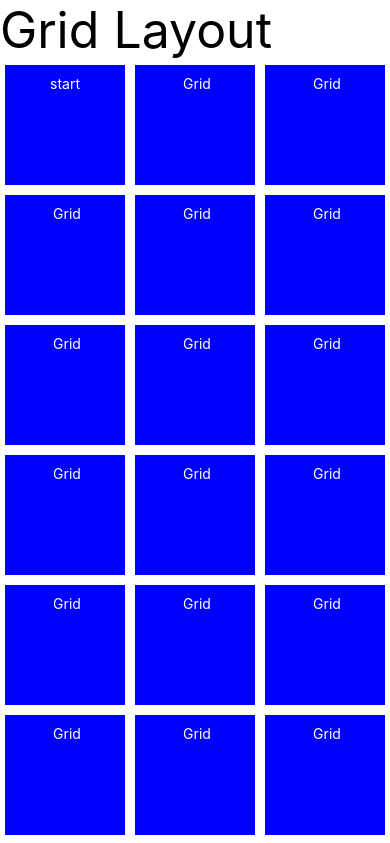
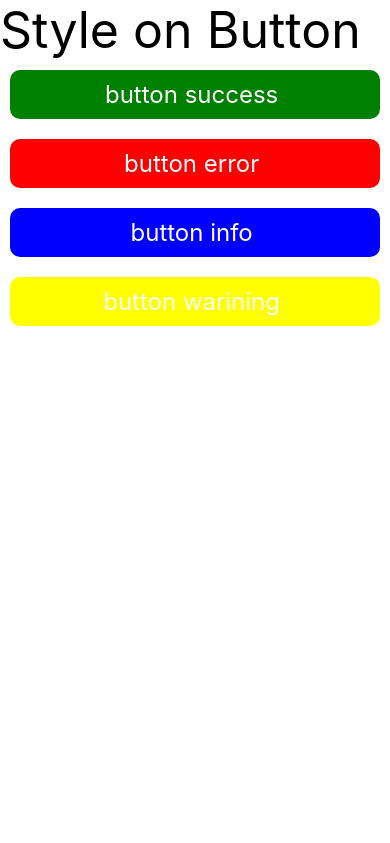
Before and after one commit to es-77/learn-react-native, a React Native app: screen / in a window 390 px wide. Shown: the top 843 px of the page. Built offline with nearby package versions, Linux system fonts and the light colour scheme.

Commit message:
style on button

```diff
--- a/App.tsx
+++ b/App.tsx
@@ -8,6 +8,7 @@ import InputForm from './components/InputForm';
 import PageFlateList from './components/PageFlateList';
 import PageMap from './components/PageMap';
 import PageGrid from './components/PageGrid';
+import StyleWithButton from './components/StyleWithButton';
 
 const App = () => {
   return (
@@ -27,8 +28,10 @@ const App = () => {
       <PageFlateList/> */}
       {/* <Text style={{fontSize: 50}}>map list</Text>
       <PageMap/> */}
-      <Text style={{fontSize: 50}}>Grid Layout</Text>
-      <PageGrid/>
+      {/* <Text style={{fontSize: 50}}>Grid Layout</Text>
+      <PageGrid/> */}
+      <Text style={{fontSize: 50}}>Style on Button</Text>
+      <StyleWithButton/>
     </View>
   );
 };
--- a/components/PageGrid.js
+++ b/components/PageGrid.js
@@ -23,7 +23,7 @@ const PageGrid = () => {
   return (
     <>
     <View style={{ height:"100",marginBottom:150 }}>
-    <ScrollView>
+        <ScrollView>
       <View style={{ flex:1,flexDirection:"row",flexWrap:"wrap" }}>
         <Text style={style?.gridItem} > start </Text>
         <Text style={style?.gridItem} > Grid</Text>
--- /dev/null
+++ b/components/StyleWithButton.js
@@ -0,0 +1,46 @@
+import React from 'react'
+import {View, Text, Button,TouchableHighlight,StyleSheet} from 'react-native'
+const StyleWithButton = () => {
+
+  return (
+    <View style={style.main}>
+        <TouchableHighlight>
+            <Text style={[style.button,style.success]} >button success </Text>
+        </TouchableHighlight>
+
+        <TouchableHighlight>
+        <Text style={[style.button,style.error]} >button error </Text>
+        </TouchableHighlight>
+
+        <TouchableHighlight>
+        <Text style={[style.button,style.info]} >button info </Text>
+        </TouchableHighlight>
+
+        <TouchableHighlight>
+        <Text style={[style.button,style.warining]} >button warining </Text>
+        </TouchableHighlight>
+    </View>
+  );
+};
+
+export default StyleWithButton;
+
+const style = StyleSheet.create({
+    main: {
+        // flex:1
+
+    },
+    button:{
+        backgroundColor:"#bbb",
+        color:"#fff",
+        fontSize:24,
+        textAlign:"center",
+        padding:10,
+        margin:10,
+        borderRadius:10
+    },
+    success:{backgroundColor:'green'},
+    error:{backgroundColor:'red'},
+    info:{backgroundColor:'blue'},
+    warining:{backgroundColor:'yellow'},
+  });
```
Also changed, not shown: 1 other file (tests, documents, lock files or other folders).
